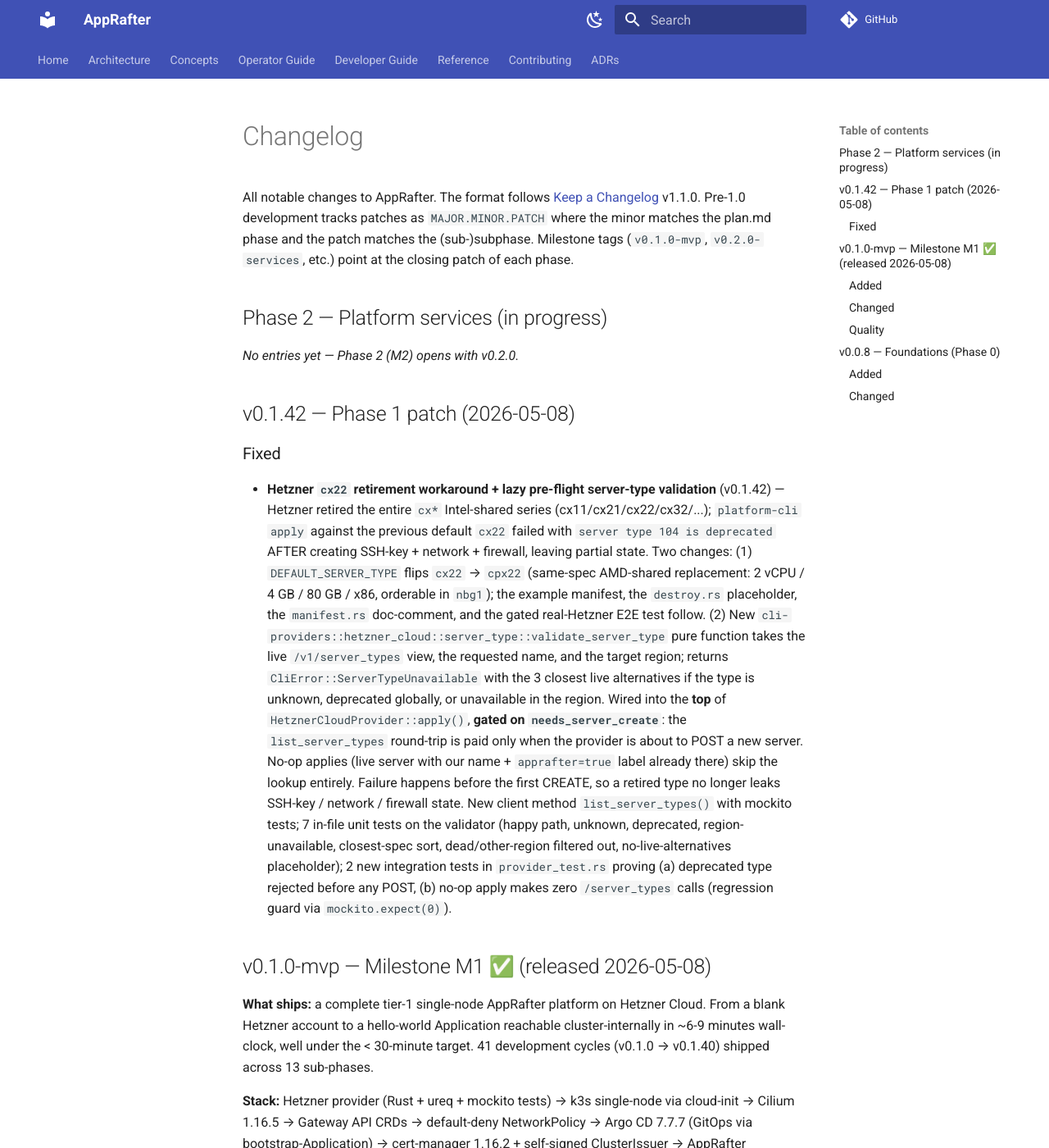
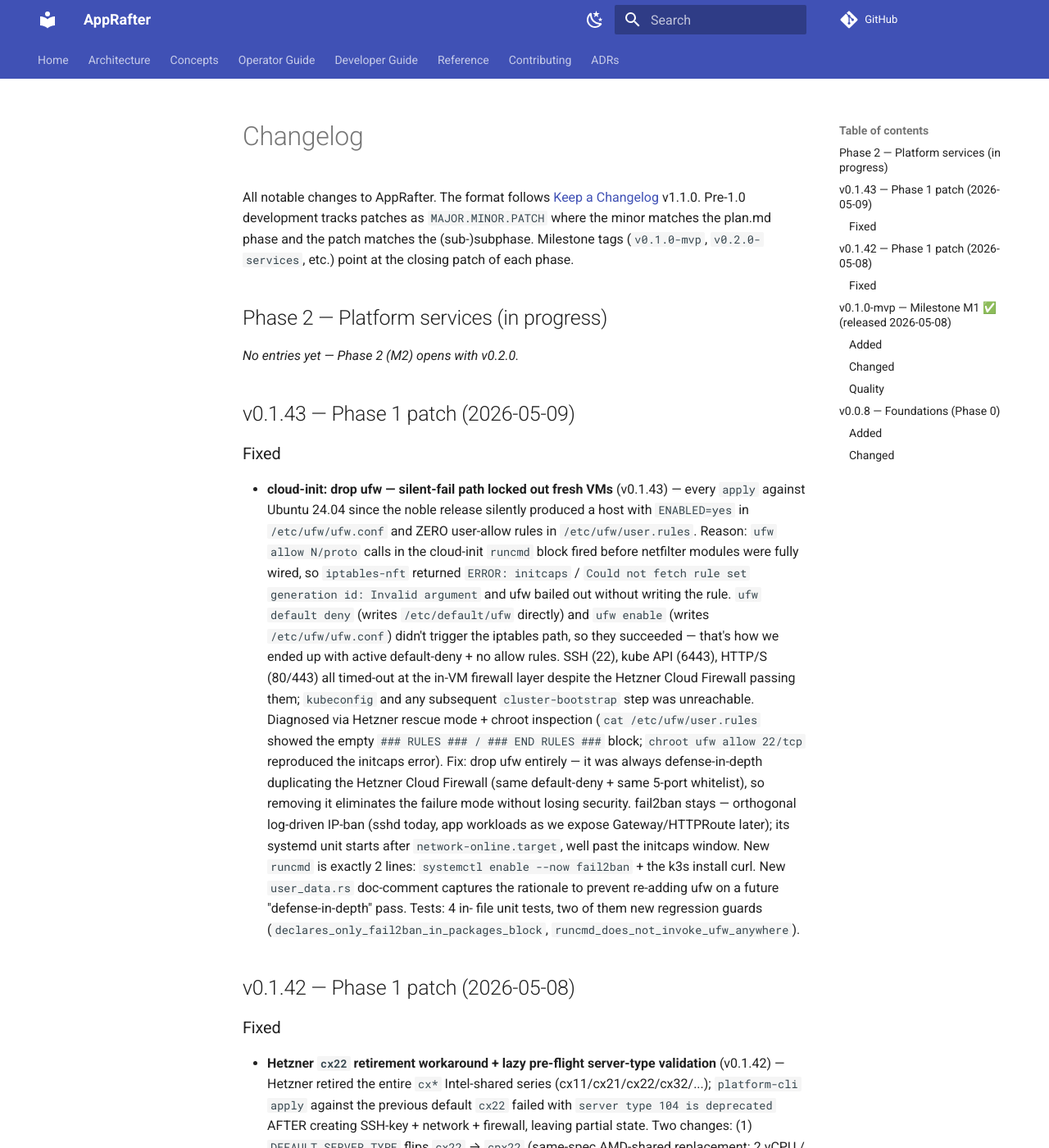
Before and after one commit to AppRafter/apprafter, an MkDocs documentation site: the page built from docs/changelog/UNRELEASED.md, in a window 1280 px wide and 1400 px high. Shown: the whole window at 82% size. Built offline with MkDocs 1.6.1 and Material for MkDocs 9.7.7, drawn with Linux system fonts in a browser that asks for light colours; comment, search, counter and statistics services are not loaded.

Commit message:
docs(changelog): v0.1.43 — drop ufw from cloud-init
Co-Authored-By: Claude Opus 4.7 (1M context) <noreply@anthropic.com>

```diff
--- a/docs/changelog/UNRELEASED.md
+++ b/docs/changelog/UNRELEASED.md
@@ -10,6 +10,44 @@ patch of each phase.
 ## Phase 2 — Platform services (in progress)
 
 _No entries yet — Phase 2 (M2) opens with v0.2.0._
+
+## v0.1.43 — Phase 1 patch (2026-05-09)
+
+### Fixed
+
+- **cloud-init: drop ufw — silent-fail path locked out fresh VMs**
+  (v0.1.43) — every `apply` against Ubuntu 24.04 since the noble
+  release silently produced a host with `ENABLED=yes` in
+  `/etc/ufw/ufw.conf` and ZERO user-allow rules in
+  `/etc/ufw/user.rules`. Reason: `ufw allow N/proto` calls in the
+  cloud-init `runcmd` block fired before netfilter modules were
+  fully wired, so `iptables-nft` returned `ERROR: initcaps` /
+  `Could not fetch rule set generation id: Invalid argument` and
+  ufw bailed out without writing the rule. `ufw default deny`
+  (writes `/etc/default/ufw` directly) and `ufw enable` (writes
+  `/etc/ufw/ufw.conf`) didn't trigger the iptables path, so they
+  succeeded — that's how we ended up with active default-deny + no
+  allow rules. SSH (22), kube API (6443), HTTP/S (80/443) all
+  timed-out at the in-VM firewall layer despite the Hetzner Cloud
+  Firewall passing them; `kubeconfig` and any subsequent
+  `cluster-bootstrap` step was unreachable. Diagnosed via
+  Hetzner rescue mode + chroot inspection (`cat
+  /etc/ufw/user.rules` showed the empty `### RULES ### / ### END
+  RULES ###` block; `chroot ufw allow 22/tcp` reproduced the
+  initcaps error). Fix: drop ufw entirely — it was always
+  defense-in-depth duplicating the Hetzner Cloud Firewall (same
+  default-deny + same 5-port whitelist), so removing it
+  eliminates the failure mode without losing security.
+  fail2ban stays — orthogonal log-driven IP-ban (sshd today, app
+  workloads as we expose Gateway/HTTPRoute later); its systemd
+  unit starts after `network-online.target`, well past the
+  initcaps window. New `runcmd` is exactly 2 lines:
+  `systemctl enable --now fail2ban` + the k3s install curl. New
+  `user_data.rs` doc-comment captures the rationale to prevent
+  re-adding ufw on a future "defense-in-depth" pass. Tests: 4 in-
+  file unit tests, two of them new regression guards
+  (`declares_only_fail2ban_in_packages_block`,
+  `runcmd_does_not_invoke_ufw_anywhere`).
 
 ## v0.1.42 — Phase 1 patch (2026-05-08)
 
```
Also changed, not shown: plan.md (+1 -0 lines).
